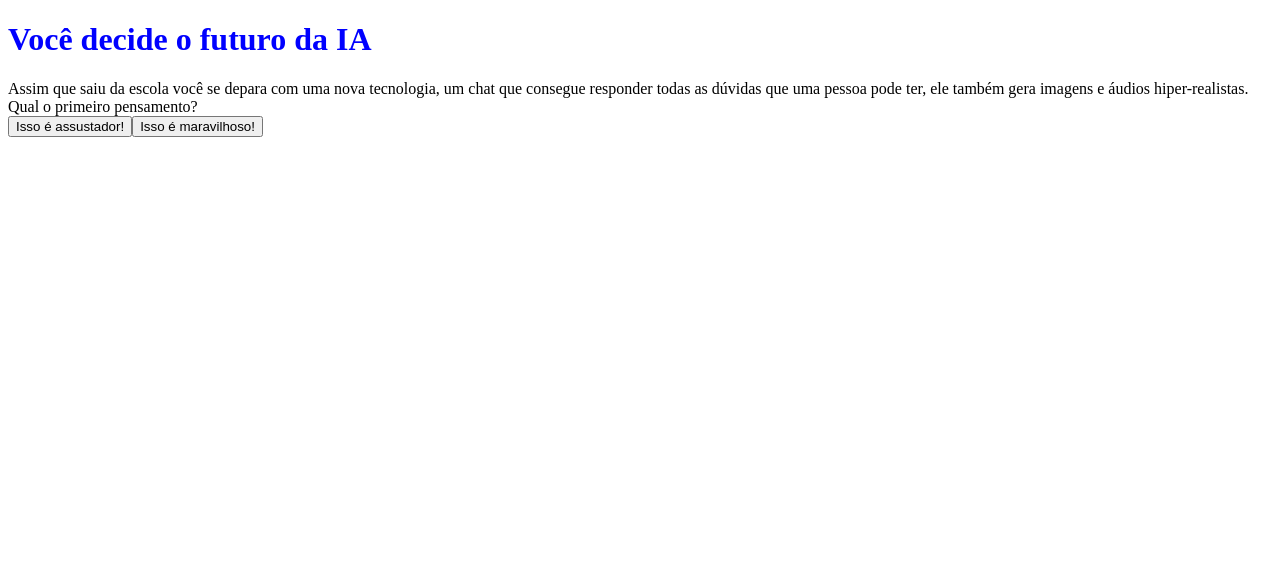
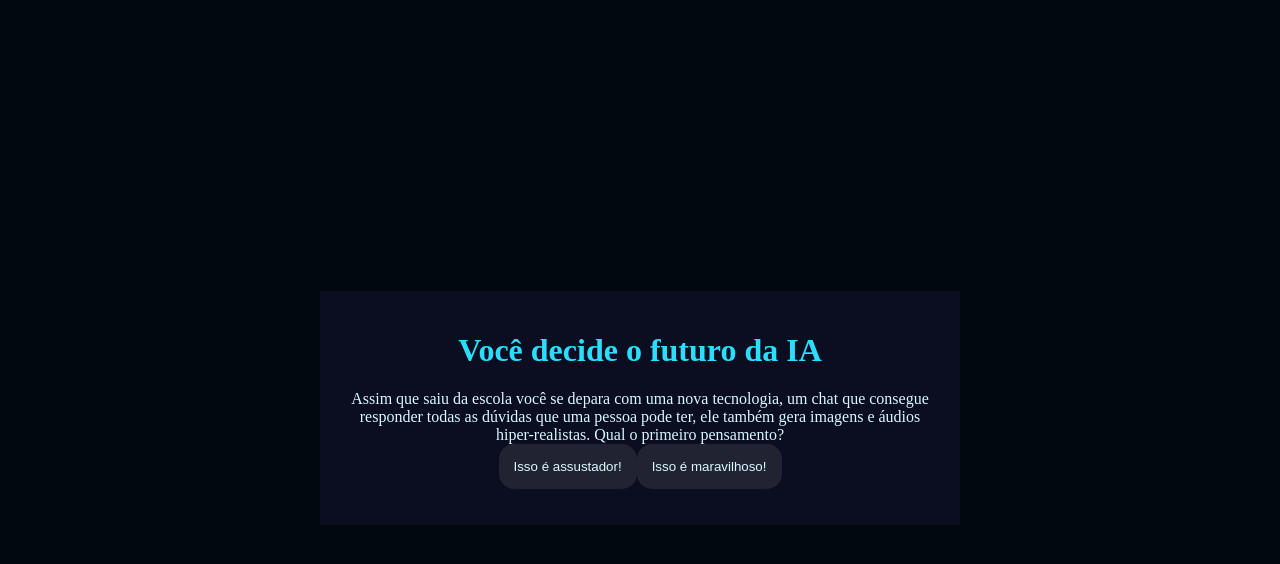
Before and after one commit to guilhermelara08/inteli-artificial, a plain HTML site: page index.html in a window 1280 px wide. Drawn offline with Linux system fonts and the light colour scheme.

Commit message:
Update style.css

```diff
--- a/style.css
+++ b/style.css
@@ -1,3 +1,43 @@
+:root{
+    --cor-fundo: #01080E ;
+    --cor-principal: #0B0D20 ;
+    --cor-secundaria: #212333;
+    --cor-destaque: #2BDEFD;
+    --cor-texto: #D7F9FF;
+
+}
+
+body {
+    background-color: var(--cor-fundo);
+    color: var(--cor-texto);
+    display: flex;
+    justify-content: center;
+    align-items: center;
+    min-height: 100vh;
+}
+
+.caixa-principal{
+    background-color: var(--cor-principal);
+    width: 90%;
+    max-width: 600px;
+    text-align: center;
+    padding: 20px;
+}
+
 h1{
-    color: blue;
+    color: var(--cor-destaque);
 }
+
+button {
+    background-color: var(--cor-secundaria);
+    color: var(--cor-texto);
+    border: none;
+    border-radius: 15px;
+    padding: 15px;
+    transition: background-color 0.3s;
+}
+
+button:hover{
+    background-color: var(--cor-destaque);
+    color: var(--cor-principal);
+}
```
